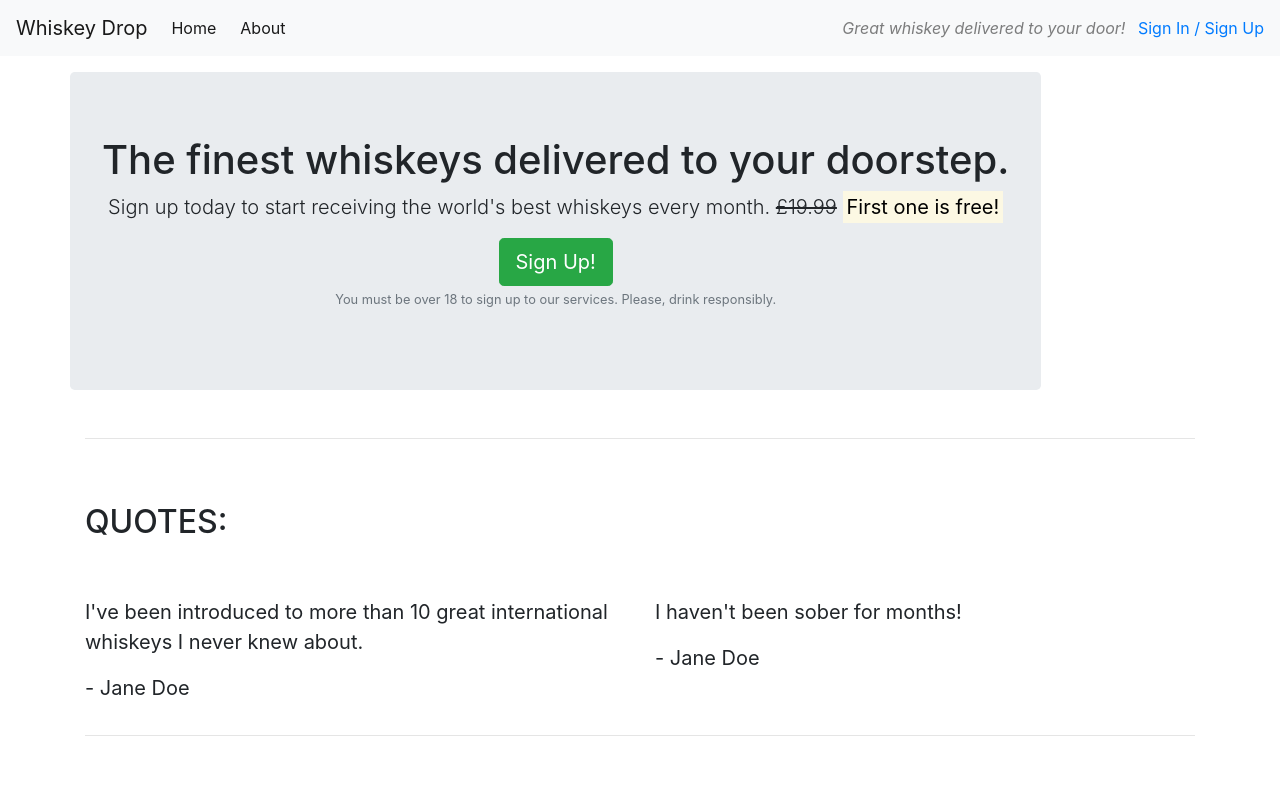
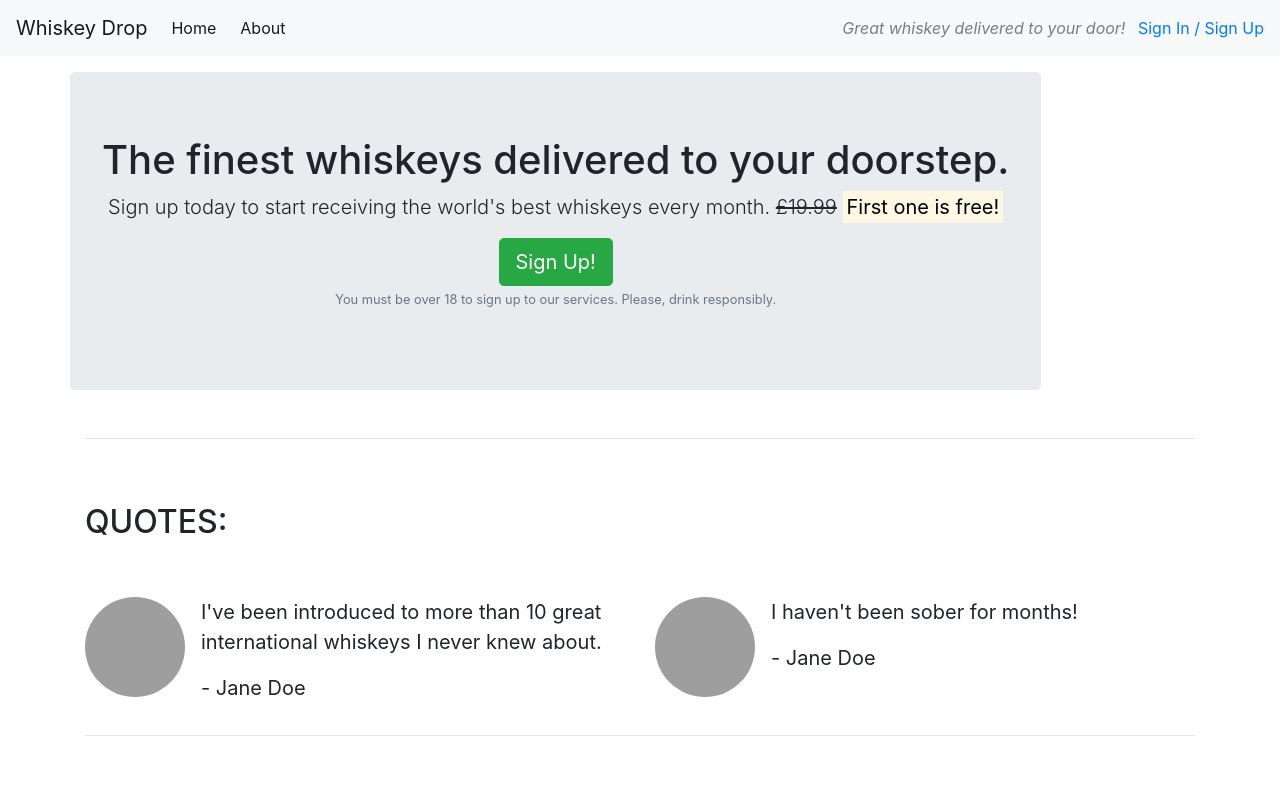
Before and after one commit to TobinStonelake/whiskey-drop, a plain HTML site: page index.html in a window 1280 px wide. Shown: the top 797 px of the page. Drawn offline with nearby package versions, Linux system fonts and the light colour scheme; grey boxes are pictures that could not be loaded.

Commit message:
Added pictures for the quotes section

```diff
--- a/index.html
+++ b/index.html
@@ -47,16 +47,26 @@
             </div>
             <div class="row">
                 <div class="col-12 col-md-6">
+                    <div class="media">
+                        <img src="https://raw.githubusercontent.com/Code-Institute-Solutions/BootstrappingYourNextBigIdea-BS4/master/03-Components/02-core_components-part-2/images/girl-image.png" class="rounded-circle mr-3" height="100" width="100">
+                        <div class="media-body">
                             <blockquote class="blockquote">
                                 <p>I've been introduced to more than 10 great international whiskeys I never knew about.</p>
                                 <p>- Jane Doe</p>
                             </blockquote>
                         </div>
+                    </div>
+                </div>
                 <div class="col-12 col-md-6">
+                    <div class="media">
+                        <img src="https://raw.githubusercontent.com/Code-Institute-Solutions/BootstrappingYourNextBigIdea-BS4/master/03-Components/02-core_components-part-2/images/guy-image.png" class="rounded-circle mr-3" height="100" width="100">
+                        <div class="media-body">
                             <blockquote class="blockquote">
                                 <p>I haven't been sober for months!</p>
                                 <p>- Jane Doe</p>
                             </blockquote>
+                        </div>
+                    </div>
                 </div>
             </div>
         </section>
```
Lines whose indentation alone changed are shown as unchanged.
